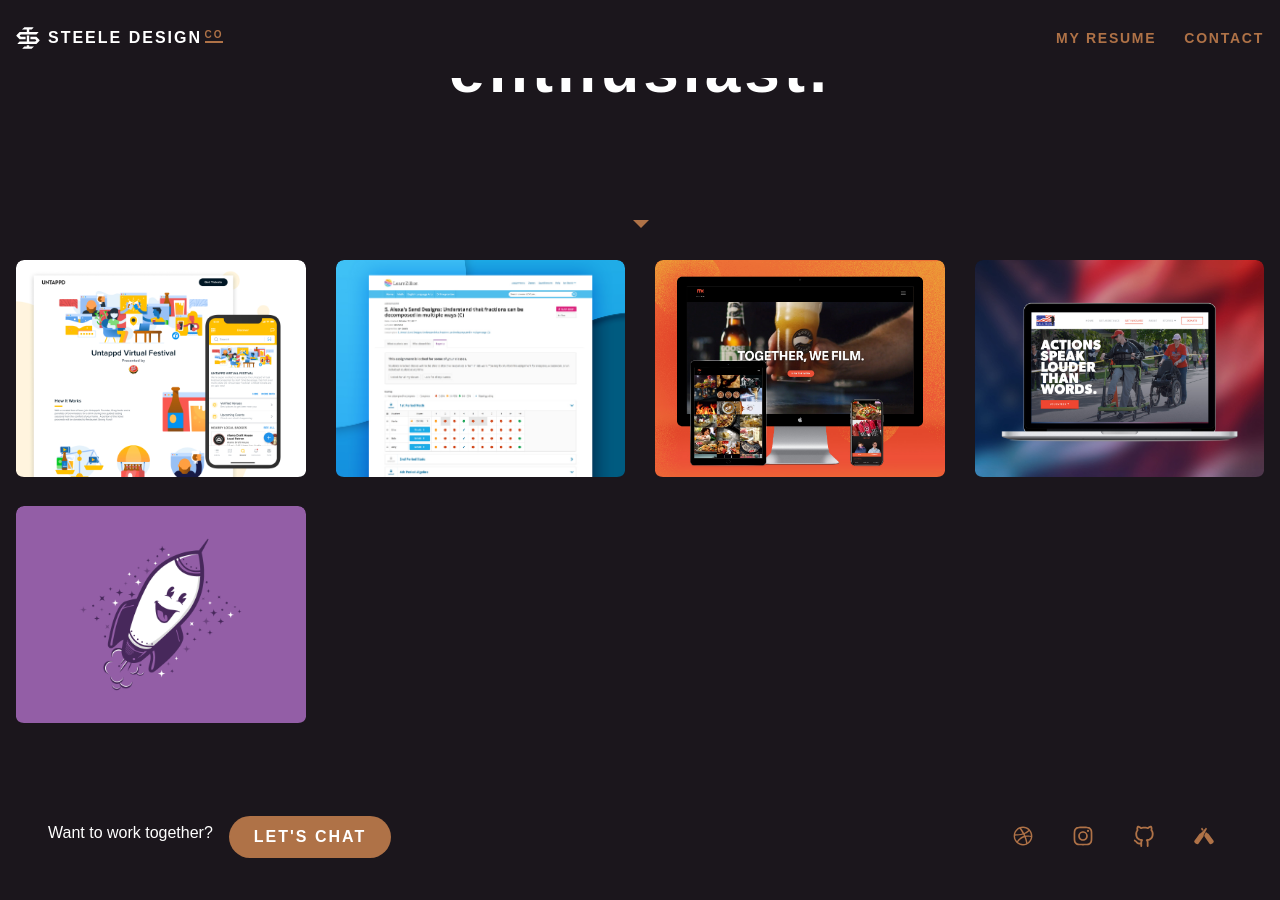
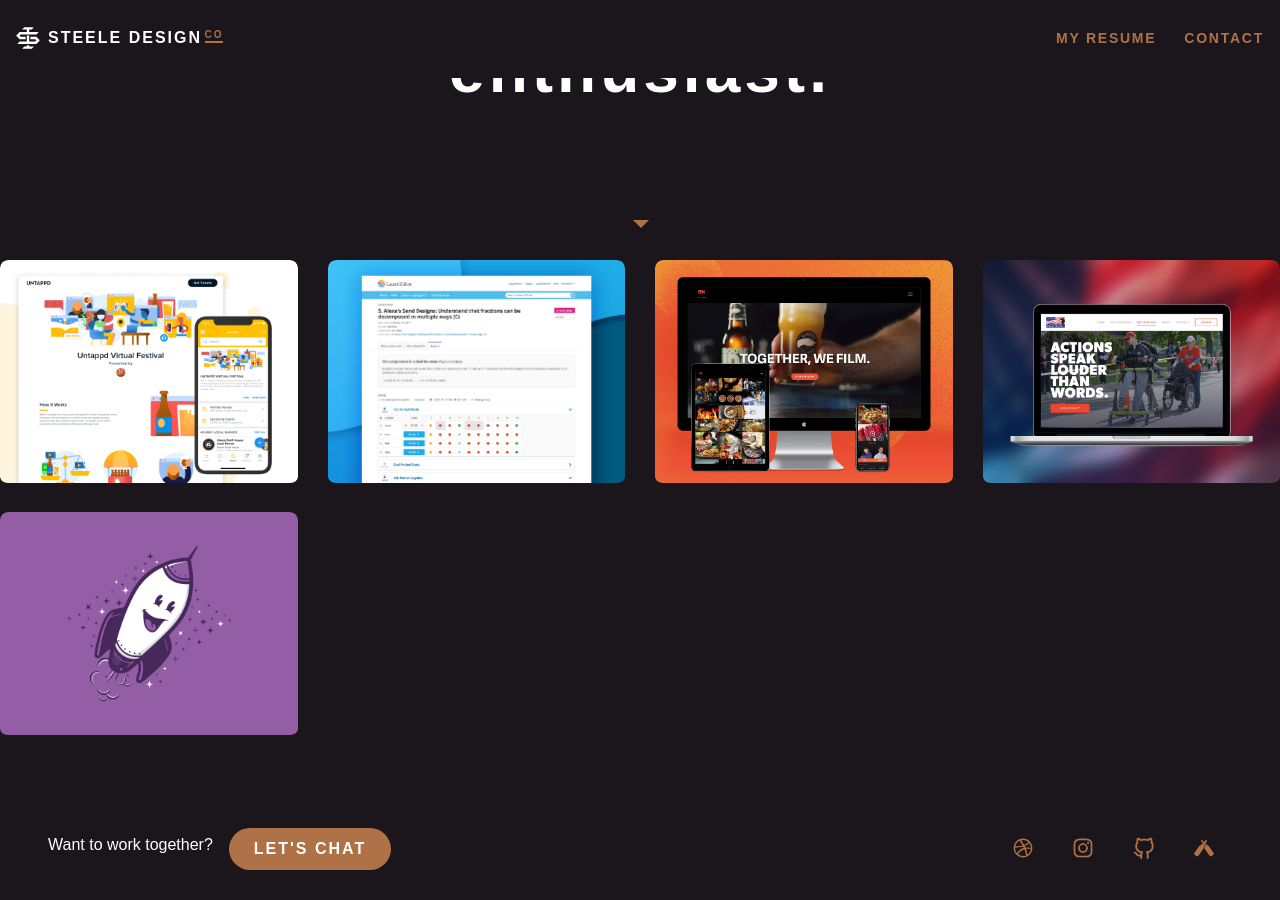
Before and after one commit to iansteele/iansteele, a Jekyll site: the page built from index.html, in a window 1280 px wide and 900 px high, scrolled down 356 px. Built offline with Jekyll 4.4.1, drawn with Linux system fonts in a browser that asks for light colours; some web fonts are replaced.

Commit message:
Adjusted logo size and project gallery spacing

```diff
--- a/_sass/_layout.scss
+++ b/_sass/_layout.scss
@@ -33,10 +33,7 @@ body {
 }
 
 @media (min-width: 768px) {
-  .projects {
-    padding-left: 1rem;
-    padding-right: 1rem;
-  }
+
 }
 
 @media (min-width: 1200px) {
--- a/_sass/_nav.scss
+++ b/_sass/_nav.scss
@@ -19,7 +19,7 @@ footer {
 	color: $white;
 	display: flex;
 	fill: $white;
-	font-size: 1.5rem;
+	font-size: 1.25rem;
 	padding: .5rem 0;
 	text-align: center;
 
@@ -99,7 +99,7 @@ nav {
 	}
 
 	.logo {
-		font-size: 1.5em;
+		font-size: 1.125em;
 	  margin-bottom: 0;
 	}
 
```
